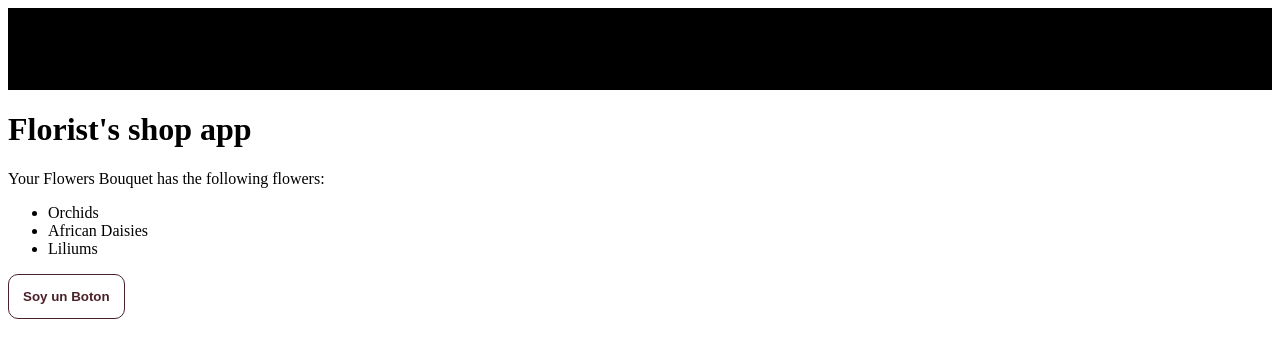
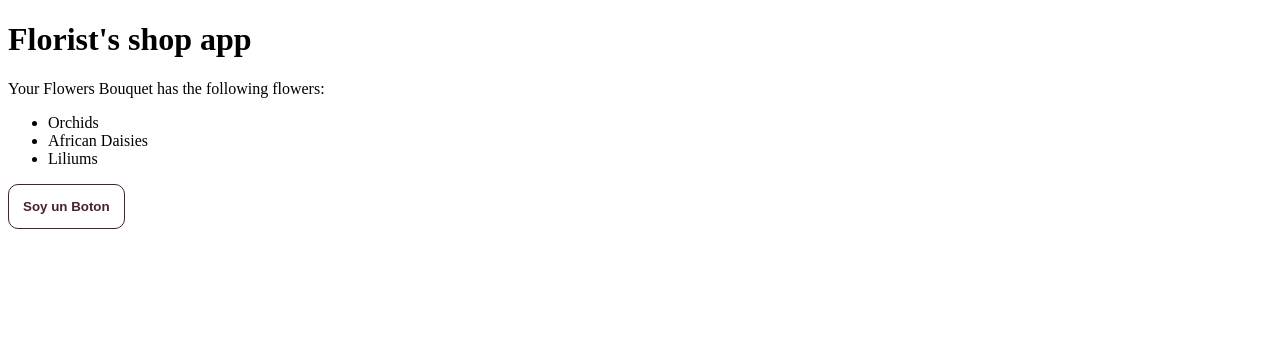
Before and after one commit to BarbDMC/TS-react, a React app: page / in a window 1280 px wide. Shown: the top 358 px of the page. Built offline with nearby package versions, Linux system fonts and the light colour scheme.

Commit message:
homewrok

```diff
--- a/src/components/ui/UiTemplate.tsx
+++ b/src/components/ui/UiTemplate.tsx
@@ -2,14 +2,14 @@ import React, { Children, FC, PropsWithChildren } from 'react'
 
 export const UiTemplate: FC<PropsWithChildren> = ({ children }) => {
     return (
-        /* Bar nav */
-        <main>
-            <div style={ { background: '#000', padding: '16px', display: 'flex' } }>
-                <p>login</p>
-            </div>
-            { children }
-        </main>
 
-        /* Footer */
+        <>
+
+            <nav></nav>
+            <main>
+                { children }
+            </main>
+            <footer></footer>
+        </>
     )
 }
```
